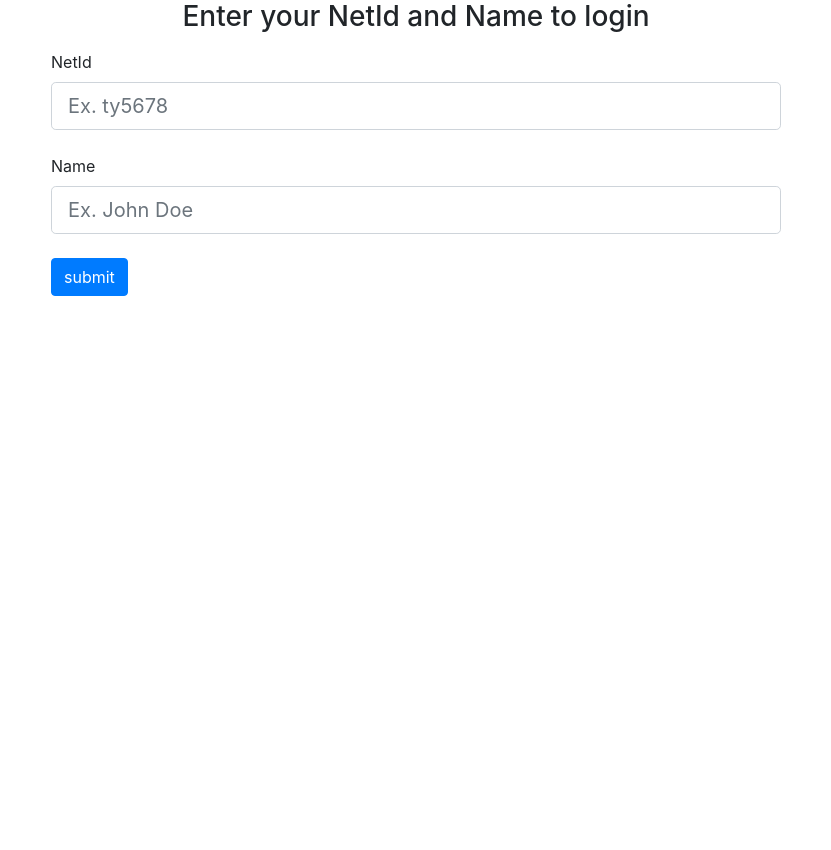
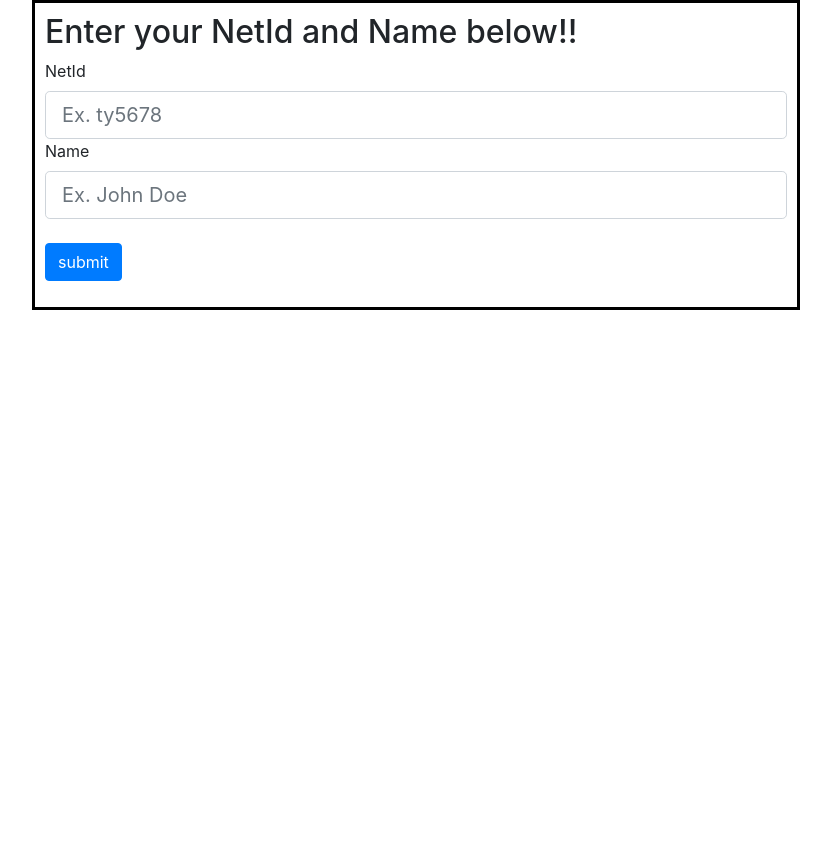
Before and after one commit to Bansari-Barot/e-learning-tool, a Flask app: page / in a window 1280 px wide. Shown: the whole page, without its empty margins (224-1055 px from the left). After the commit the page ends 310 px from the top, so only its background shows below. Run offline with Flask 2, Linux system fonts and the light colour scheme; parts of the project's set-up code (start-up, migrations or seed data) failed here and were passed over; some libraries are stand-ins or nearby versions.

Commit message:
UI fixes

```diff
--- a/chatbot/webapp/app/main.py
+++ b/chatbot/webapp/app/main.py
@@ -65,38 +65,38 @@ def index():
         return render_template('index.html',name= name, email_id= email_id, course_id= course_id)
 
 #if the BB passes parameters with the link
-@app.route('/<string:course_id>/<string:name>/<string:email_id>', methods=['GET','POST'])
-def index(course_id, name, email_id):
-    connect(app.config['MONGO_URI'])
-
-
-    # Here first check whether course is there in db or not and if not then in except add that course,student into db
-    try:
-        course = Course.objects.get({'course_id':course_id})
-        print(course)
-        # Second check whether the students is exist inside the course or not if not then in except add students into that
-        # course
-        try:
-            user = Course.objects.get({'course_id':course_id,'students.email_id':email_id})
-            course_info = {"name": name, "email_id": email_id, "course_id": course_id}
-            return render_template('index.html',name= name, email_id= email_id, course_id= course_id)
-        except Course.DoesNotExist:
-            course_info = {"name": name, "email_id": email_id, "course_id": course_id}
-            Course.objects.raw({"course_id":course_id}).update(
-                { "$push":{"students": { "$each": [{'name':name,'email_id':email_id}] } } } )
-            user = Course.objects.get({'course_id':course_id,'students.email_id':email_id})
-            st = str(user.students)
-            return render_template('index.html',name= name, email_id= email_id, course_id= course_id)
-
-    except Course.DoesNotExist:
-        student = Student(name=name, email_id=email_id)
-        course = Course(course_id=course_id,course_name="Information Systems & Applications",
-                        textbook="https://drive.google.com/file/d/14pTf5ZZ79HMSQVt4wfKtdLYVFowDlSvt/view?usp=sharing",
-                        topics=["MS Office","LinkedIn learning"], students=[student]).save()
-        course = Course.objects.get({'course_id':course_id})
-        print(course)
-        course_info = {"name": name, "email_id": email_id, "course_id": course_id}
-        return render_template('index.html',name= name, email_id= email_id, course_id= course_id)
+# @app.route('/<string:course_id>/<string:name>/<string:email_id>', methods=['GET','POST'])
+# def index(course_id, name, email_id):
+#     connect(app.config['MONGO_URI'])
+#
+#
+#     # Here first check whether course is there in db or not and if not then in except add that course,student into db
+#     try:
+#         course = Course.objects.get({'course_id':course_id})
+#         print(course)
+#         # Second check whether the students is exist inside the course or not if not then in except add students into that
+#         # course
+#         try:
+#             user = Course.objects.get({'course_id':course_id,'students.email_id':email_id})
+#             course_info = {"name": name, "email_id": email_id, "course_id": course_id}
+#             return render_template('index.html',name= name, email_id= email_id, course_id= course_id)
+#         except Course.DoesNotExist:
+#             course_info = {"name": name, "email_id": email_id, "course_id": course_id}
+#             Course.objects.raw({"course_id":course_id}).update(
+#                 { "$push":{"students": { "$each": [{'name':name,'email_id':email_id}] } } } )
+#             user = Course.objects.get({'course_id':course_id,'students.email_id':email_id})
+#             st = str(user.students)
+#             return render_template('index.html',name= name, email_id= email_id, course_id= course_id)
+#
+#     except Course.DoesNotExist:
+#         student = Student(name=name, email_id=email_id)
+#         course = Course(course_id=course_id,course_name="Information Systems & Applications",
+#                         textbook="https://drive.google.com/file/d/14pTf5ZZ79HMSQVt4wfKtdLYVFowDlSvt/view?usp=sharing",
+#                         topics=["MS Office","LinkedIn learning"], students=[student]).save()
+#         course = Course.objects.get({'course_id':course_id})
+#         print(course)
+#         course_info = {"name": name, "email_id": email_id, "course_id": course_id}
+#         return render_template('index.html',name= name, email_id= email_id, course_id= course_id)
 
 
 
--- a/chatbot/webapp/app/templates/login.html
+++ b/chatbot/webapp/app/templates/login.html
@@ -8,63 +8,32 @@
     <link rel="stylesheet" href="https://stackpath.bootstrapcdn.com/bootstrap/4.1.0/css/bootstrap.min.css">
     <link href='http://fonts.googleapis.com/css?family=Oswald:400,300,700' rel='stylesheet' type='text/css'>
     <script src="https://cdnjs.cloudflare.com/ajax/libs/jquery/3.3.1/jquery.min.js"></script>
-
+    <style>
+      .center {
+        margin: auto;
+        width: 60%;
+        border: 3px solid black;
+        padding: 10px;
+      }
+      </style>
     <title>Login</title>
   </head>
   <body>
-    <div class="container h-100">
-      <blockquote class="blockquote text-center">
-      <h3> Enter your NetId and Name to login</h3>
-      </blockquote>
-      <div class="row align-items-center h-100">
-          <div class="col-md-8 col-sm-12 mx-auto">
-
-              <div class="h-100 justify-content-center">
-
-                  <form id="login">
-                    <label for="exampleInputEmail1">NetId</label>
-                    <input class="form-control form-control-lg" type="text" placeholder="Ex. ty5678" name="netid" id="netid">
-                    <br/>
-                    <label for="exampleInputEmail1">Name</label>
-                    <input class="form-control form-control-lg" type="text" placeholder="Ex. John Doe" name="name" id="name">
-                    <br/>
-
-
-                    <button id="submit" type="submit" formaction="/home" class="btn btn-primary">submit</button>
-                  </form>
-
-              </div>
-          </div>
-
-      </div>
-
-  </div>
 
 
 
-    <!-- <div classs="container h-100" width="100px" height="100px">
-      <div class="h-100 justify-content-center">
-      <form id="login">
+    <div class="center">
+      <h2>Enter your NetId and Name below!!</h2>
+      <form id="login" >
         <label for="exampleInputEmail1">NetId</label>
         <input class="form-control form-control-lg" type="text" placeholder="Ex. ty5678" name="netid" id="netid">
         <label for="exampleInputEmail1">Name</label>
         <input class="form-control form-control-lg" type="text" placeholder="Ex. John Doe" name="name" id="name">
-
+        <br/>
         <button id="submit" type="submit" formaction="/home" class="btn btn-primary">submit</button>
       </form>
     </div>
-    </div> -->
-    <script>
 
-
-        //  $('#submit').click(function(){
-        //   const netid = $('#netid').val()
-        //   const name = $('#name').val()
-        //   login(netid,name);
-        // });
-
-
-    </script>
   </body>
 
 </html>
```
Also changed, not shown: chatbot/webapp/app/templates/index.html (+5 -5 lines).
